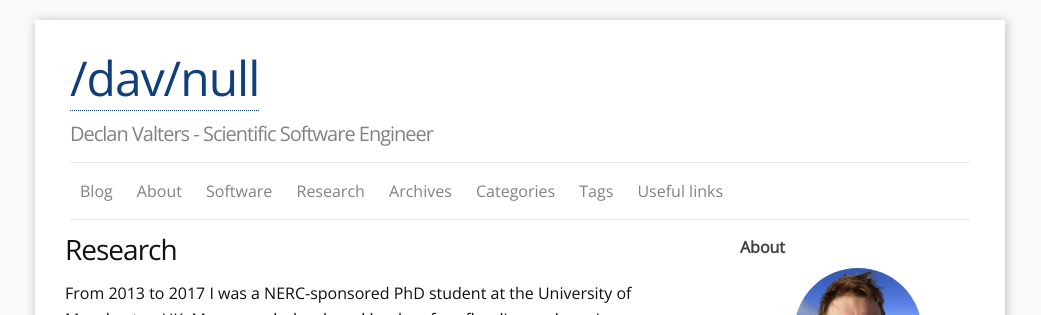
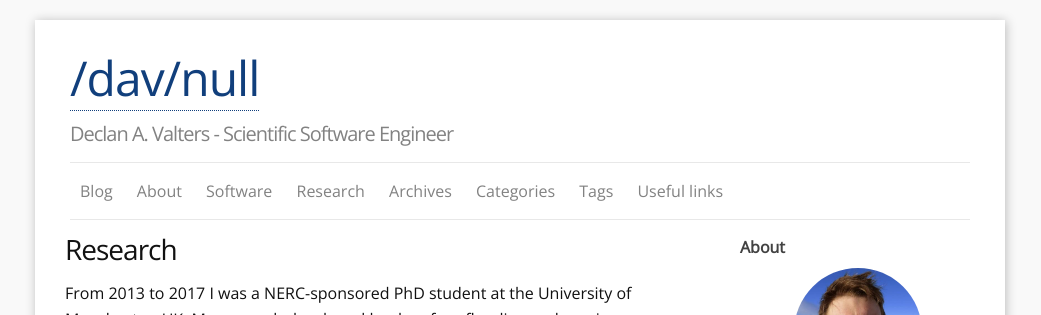
Before and after one commit to dvalters/dvalters.github.io, a Jekyll site: the page built from c1_research.md, in a window 1280 px wide. Shown: the top 315 px of the page, without its empty margins (120-1161 px from the left). Built offline with Jekyll 4.4.1, drawn with Linux system fonts in a browser that asks for light colours; our own code applies the rules of GitHub Pages for plain Markdown files.

Commit message:
Just fiddling now

```diff
--- a/_config.yml
+++ b/_config.yml
@@ -1,6 +1,6 @@
 ### Site info:
 title: Declan Valters - Scientific Software Engineer
-tagline: Declan Valters - Scientific Software Engineer
+tagline: Declan A. Valters - Scientific Software Engineer
 author: dvalts
 email: dvalts@gmail.com
 description: "Declan Valters - Scientific Software Engineer" # You can edit this line in _config.yml. It will appear in your document head meta and in your feed.xml site description
```
